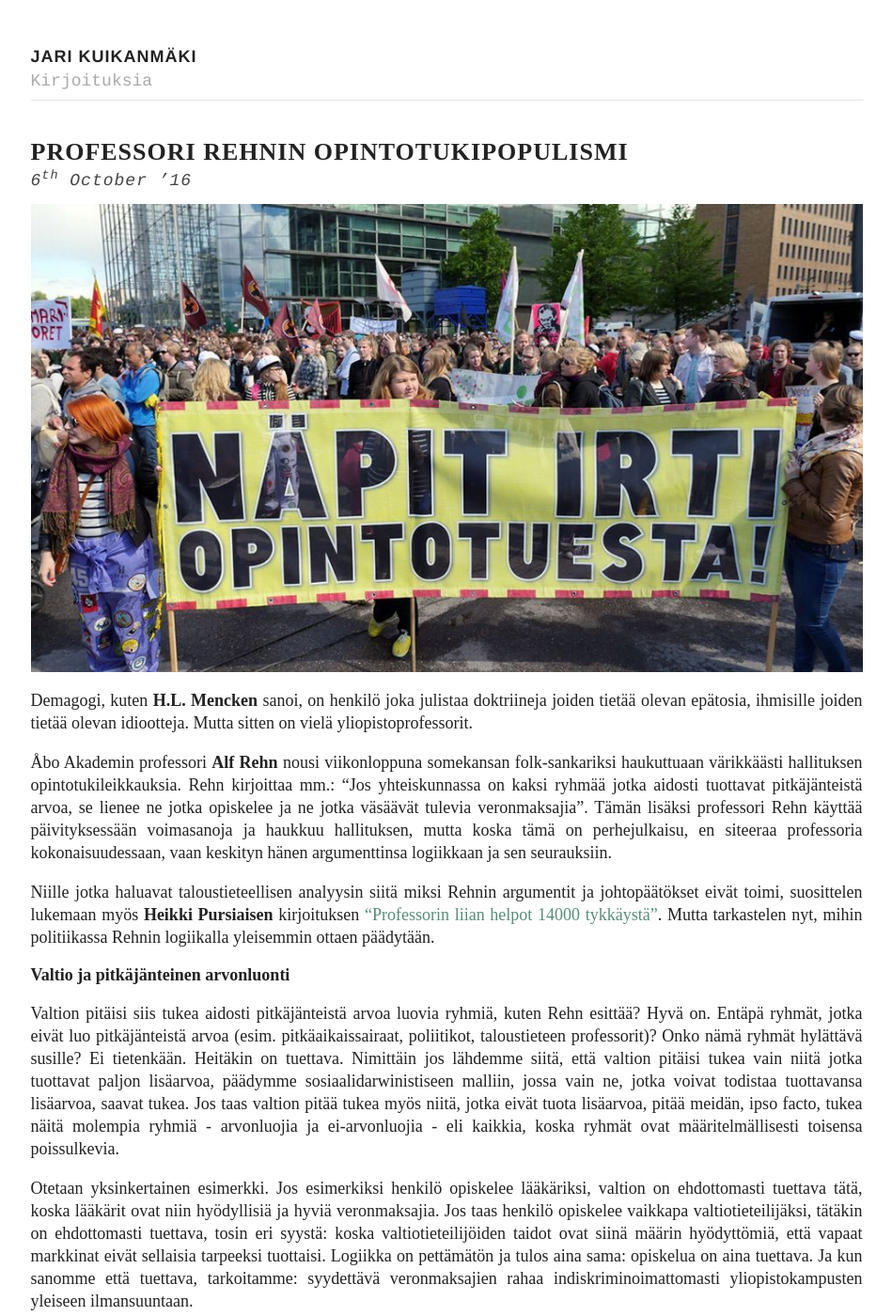
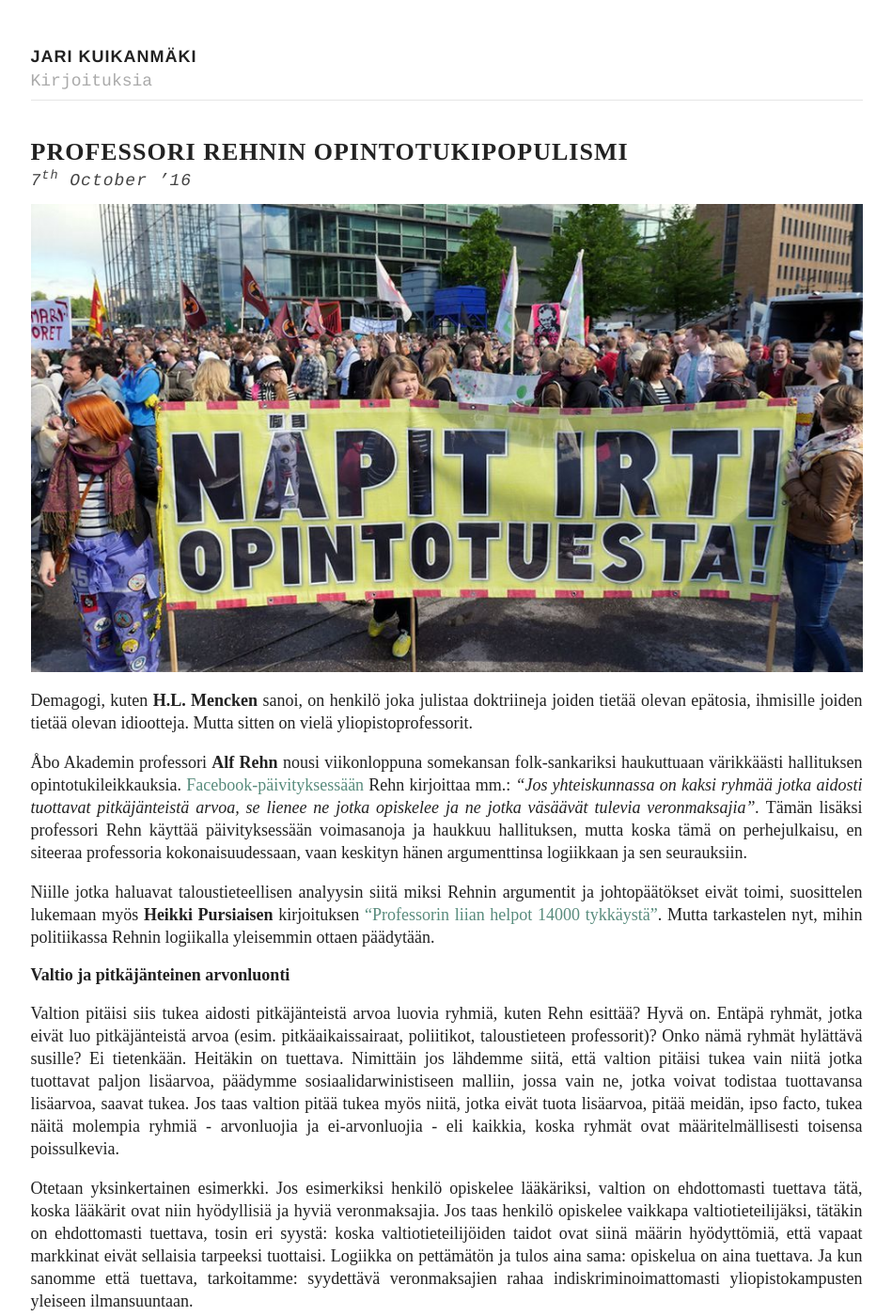
Before and after one commit to kuikanmaki/kuikanmaki.github.io, a Jekyll site: the page built from _posts/2016-10-06-professori-rehnin-opintotukipopulismi.md, in a window 1280 px wide and 1400 px high. Shown: the whole window at 94% size, without its empty margins (165-1114 px from the left). Built offline with Jekyll 4.4.1, drawn with Linux system fonts in a browser that asks for light colours; comment, search, counter and statistics services are not loaded; some of the changed text lies outside the part shown.

Commit message:
first blog post

```diff
--- a/_posts/2016-10-06-professori-rehnin-opintotukipopulismi.md
+++ b/_posts/2016-10-06-professori-rehnin-opintotukipopulismi.md
@@ -15,7 +15,7 @@ tags: yhteiskunta politiikka
 
 Demagogi, kuten <b>H.L. Mencken</b> sanoi, on henkilö joka julistaa doktriineja joiden tietää olevan epätosia, ihmisille joiden tietää olevan idiootteja. Mutta sitten on vielä yliopistoprofessorit.
 
-Åbo Akademin professori <b>Alf Rehn</b> nousi viikonloppuna somekansan folk-sankariksi haukuttuaan värikkäästi hallituksen opintotukileikkauksia. Rehn kirjoittaa mm.: "Jos yhteiskunnassa on kaksi ryhmää jotka aidosti tuottavat pitkäjänteistä arvoa, se lienee ne jotka opiskelee ja ne jotka väsäävät tulevia veronmaksajia”. Tämän lisäksi professori Rehn käyttää päivityksessään voimasanoja ja haukkuu hallituksen, mutta koska tämä on perhejulkaisu, en siteeraa professoria kokonaisuudessaan, vaan keskityn hänen argumenttinsa logiikkaan ja sen seurauksiin.
+Åbo Akademin professori <b>Alf Rehn</b> nousi viikonloppuna somekansan folk-sankariksi haukuttuaan värikkäästi hallituksen opintotukileikkauksia. <a href="https://www.facebook.com/alfrehn/posts/10154695821241337?__mref=message_bubble" target="_blank">Facebook-päivityksessään</a> Rehn kirjoittaa mm.: <i>"Jos yhteiskunnassa on kaksi ryhmää jotka aidosti tuottavat pitkäjänteistä arvoa, se lienee ne jotka opiskelee ja ne jotka väsäävät tulevia veronmaksajia”.</i> Tämän lisäksi professori Rehn käyttää päivityksessään voimasanoja ja haukkuu hallituksen, mutta koska tämä on perhejulkaisu, en siteeraa professoria kokonaisuudessaan, vaan keskityn hänen argumenttinsa logiikkaan ja sen seurauksiin.
 
 Niille jotka haluavat taloustieteellisen analyysin siitä miksi Rehnin argumentit ja johtopäätökset eivät toimi, suosittelen lukemaan myös <b>Heikki Pursiaisen</b> kirjoituksen <a href="http://blogit.image.fi/asiatonlehdistokatsaus/professorin-liian-helpot-14-000-tykkaysta/" target="_blank">“Professorin liian helpot 14000 tykkäystä”</a>. Mutta tarkastelen nyt, mihin politiikassa Rehnin logiikalla yleisemmin ottaen päädytään.
 
@@ -35,8 +35,8 @@ Ei. Rehnin argumentti näyttäisi menevän jotenkin niin, että opinnoissa yksin
 
 Professori Rehn ei kuitenkaan osoita mitään näyttöä sille, että opintotukijärjestelmä olisi tuottanut nämä erinomaiset veronmaksajat. En loukkaa professori Rehnin älykkyyttä epäilemällä, että hän uskoisi asiaa voitavan selvittää tavalla jota hän esittää: tarkastelemalla valmistuneiden opiskelijoiden elinajan tuloja, koska tästä asetelmasta puuttuvat kaikki kontrollimuuttujat - esimerkiksi se, että yliopistoihin pääsee vain suht älykkäitä ja ahkeria ihmisiä (ominaisuuksia, jotka korreloivat voimakkaasti tulotason kanssa), tai että verrokkimaissa joissa näin laajaa opintotukijärjestelmää ei ole (käytännössä kaikki maailman muut maat) veronmaksajia on löytynyt aivan yhtä hyvin, opintotukea tai ei.
 
----
+<hr>
 
-Rehn päättää päivityskombonsa:"Ainoa syy olla professori, historiallisesti ja tänään, on se että saa sanoa vapaasti ihan mitä helvettiä vain haluaa, koska ei ole olemassa ketään – ei poliitikkoa, ei toimaria, ei virkamiestä, ei tuomaria, ei ketään – jolla on valtaa sanoa että ei saa sanoa."
+Rehn päättää päivityskombonsa: "Ainoa syy olla professori, historiallisesti ja tänään, on se että saa sanoa vapaasti ihan mitä helvettiä vain haluaa, koska ei ole olemassa ketään – ei poliitikkoa, ei toimaria, ei virkamiestä, ei tuomaria, ei ketään – jolla on valtaa sanoa että ei saa sanoa."
 
 Sananvapaudesta kiinnostuneille suosittelen kuitenkin mieluummin esimerkiksi taksikuskin kuin akateemikon uraa: koulutus on nopeampi ja sananvapaus paljon laajempi kuin yliopistoympyröissä, joissa tyypillisesti kerrallaan hyväksytään vain yhdenlaista totuutta.
```
Also changed, not shown: other parts of _posts/2016-10-06-professori-rehnin-opintotukipopulismi.md (+1 -1 lines).
